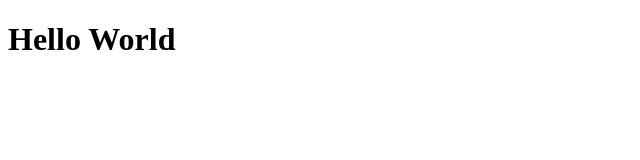
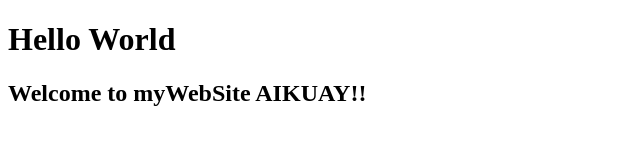
Before and after one commit to Peem040/TestGit, a plain HTML site: page index.html in a window 1280 px wide. Shown: the whole page, without its empty margins (0-640 px from the left). Drawn offline with Linux system fonts and the light colour scheme.

Commit message:
Added Welcome Message

```diff
--- a/index.html
+++ b/index.html
@@ -5,4 +5,5 @@
 </head>
 <body>
 	<h1>Hello World</h1>
+	<h2>Welcome to myWebSite AIKUAY!!</h2>
 </body>
```
